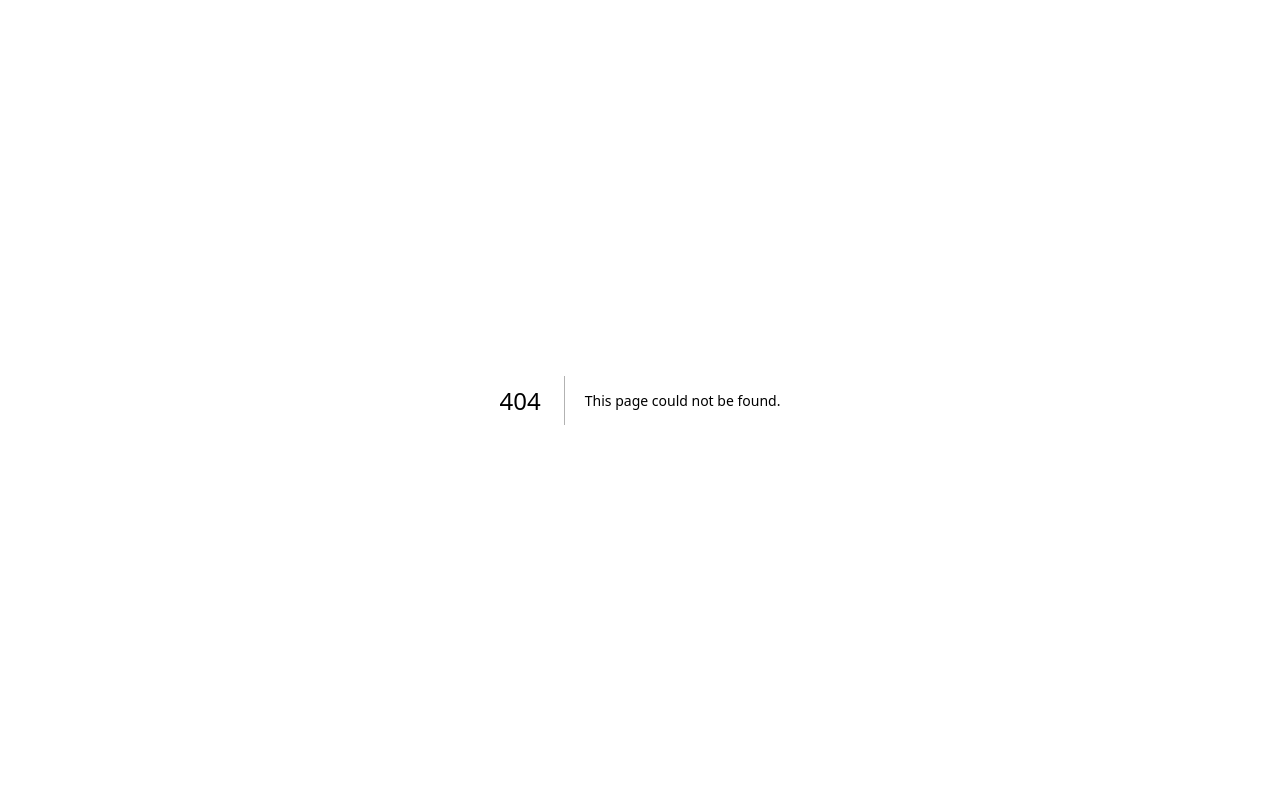
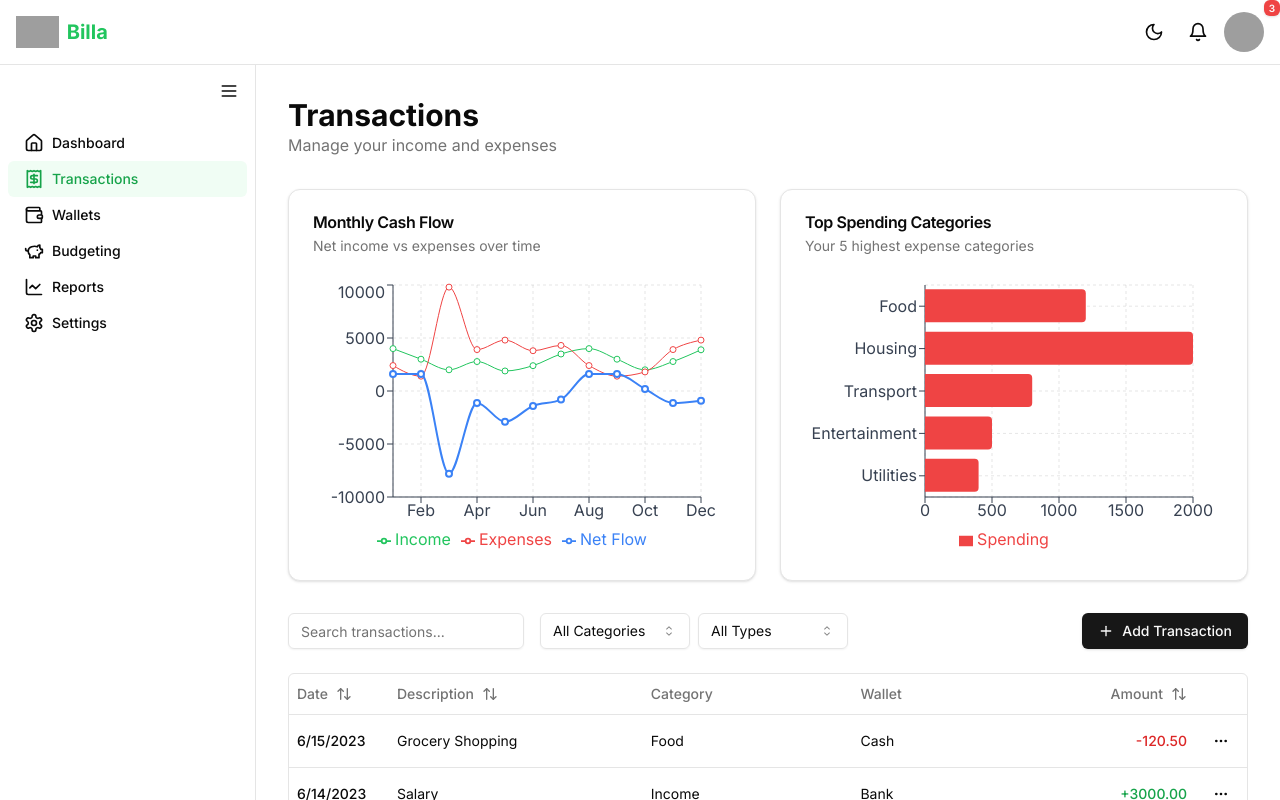
Before and after one commit to aaronaminubandado/billa, a Next.js app: page /transactions in a window 1280 px wide. Before the commit this address had no page. Shown: the top 800 px of the page. Built offline with nearby package versions, Linux system fonts and the light colour scheme; grey boxes are pictures that could not be loaded.

Commit message:
feat: Transactions page to replace income and expense pages

```diff
--- /dev/null
+++ b/app/(dashboard)/transactions/page.tsx
@@ -0,0 +1,299 @@
+//  New unified transactions page replacing separate expense/income pages
+"use client";
+
+import React, { useState } from "react";
+import { Button } from "@/components/ui/button";
+import {
+  Card,
+  CardContent,
+  CardDescription,
+  CardHeader,
+  CardTitle,
+} from "@/components/ui/card";
+import {
+  Table,
+  TableBody,
+  TableCell,
+  TableHead,
+  TableHeader,
+  TableRow,
+} from "@/components/ui/table";
+import {
+  DropdownMenu,
+  DropdownMenuContent,
+  DropdownMenuItem,
+  DropdownMenuTrigger,
+} from "@/components/ui/dropdown-menu";
+import { Input } from "@/components/ui/input";
+import {
+  Select,
+  SelectContent,
+  SelectItem,
+  SelectTrigger,
+  SelectValue,
+} from "@/components/ui/select";
+import {
+  PlusIcon,
+  FilterIcon,
+  ArrowUpDownIcon,
+  MoreHorizontalIcon,
+} from "lucide-react";
+import { AddTransactionModal } from "@/components/transactions/add-transaction-modal";
+import { MonthlyFlowChart } from "@/components/transactions/monthly-flow-chart";
+import { TopCategoriesChart } from "@/components/transactions/top-categories-chart";
+import { Badge } from "@/components/ui/badge";
+import { useMediaQuery } from "@/hooks/use-media-query";
+import { cn } from "@/lib/utils";
+
+// Sample transaction data
+const transactions = [
+  {
+    id: 1,
+    date: "2023-06-15",
+    description: "Grocery Shopping",
+    category: "Food",
+    wallet: "Cash",
+    amount: -120.5,
+    type: "expense",
+  },
+  {
+    id: 2,
+    date: "2023-06-14",
+    description: "Salary",
+    category: "Income",
+    wallet: "Bank",
+    amount: 3000,
+    type: "income",
+  },
+  {
+    id: 3,
+    date: "2023-06-12",
+    description: "Restaurant",
+    category: "Food",
+    wallet: "Credit Card",
+    amount: -85.75,
+    type: "expense",
+  },
+  {
+    id: 4,
+    date: "2023-06-10",
+    description: "Freelance Work",
+    category: "Income",
+    wallet: "Bank",
+    amount: 500,
+    type: "income",
+  },
+  {
+    id: 5,
+    date: "2023-06-08",
+    description: "Gas",
+    category: "Transportation",
+    wallet: "Credit Card",
+    amount: -45.2,
+    type: "expense",
+  },
+  {
+    id: 6,
+    date: "2023-06-05",
+    description: "Movie Tickets",
+    category: "Entertainment",
+    wallet: "Cash",
+    amount: -30,
+    type: "expense",
+  },
+  {
+    id: 7,
+    date: "2023-06-01",
+    description: "Rent",
+    category: "Housing",
+    wallet: "Bank",
+    amount: -1200,
+    type: "expense",
+  },
+];
+
+export default function TransactionsPage() {
+  const [isAddModalOpen, setIsAddModalOpen] = useState(false);
+  const [searchQuery, setSearchQuery] = useState("");
+  const [categoryFilter, setCategoryFilter] = useState("all");
+  const [typeFilter, setTypeFilter] = useState("all");
+  const isMobile = useMediaQuery("(max-width: 768px)");
+
+  // Filter transactions based on search query and filters
+  const filteredTransactions = transactions.filter((transaction) => {
+    const matchesSearch = transaction.description
+      .toLowerCase()
+      .includes(searchQuery.toLowerCase());
+    const matchesCategory =
+      categoryFilter === "all" || transaction.category === categoryFilter;
+    const matchesType = typeFilter === "all" || transaction.type === typeFilter;
+
+    return matchesSearch && matchesCategory && matchesType;
+  });
+
+  // Get unique categories for filter dropdown
+  const categories = Array.from(new Set(transactions.map((t) => t.category)));
+
+  return (
+    <div>
+      <div className="mb-8">
+        <h1 className="text-3xl font-bold">Transactions</h1>
+        <p className="text-muted-foreground">Manage your income and expenses</p>
+      </div>
+
+      {/*  Added charts section with responsive grid */}
+      <div className="grid grid-cols-1 lg:grid-cols-2 gap-6 mb-8">
+        <Card>
+          <CardHeader>
+            <CardTitle>Monthly Cash Flow</CardTitle>
+            <CardDescription>Net income vs expenses over time</CardDescription>
+          </CardHeader>
+          <CardContent className="h-[300px]">
+            <MonthlyFlowChart />
+          </CardContent>
+        </Card>
+
+        <Card>
+          <CardHeader>
+            <CardTitle>Top Spending Categories</CardTitle>
+            <CardDescription>Your 5 highest expense categories</CardDescription>
+          </CardHeader>
+          <CardContent className="h-[300px]">
+            <TopCategoriesChart />
+          </CardContent>
+        </Card>
+      </div>
+
+      {/*  Enhanced filter controls with responsive layout */}
+      <div className="flex flex-col md:flex-row gap-4 mb-6 items-start md:items-center justify-between">
+        <div className="flex flex-col sm:flex-row gap-4 w-full md:w-auto">
+          <Input
+            placeholder="Search transactions..."
+            value={searchQuery}
+            onChange={(e) => setSearchQuery(e.target.value)}
+            className="max-w-[300px]"
+          />
+
+          <div className="flex gap-2">
+            <Select value={categoryFilter} onValueChange={setCategoryFilter}>
+              <SelectTrigger className="w-[150px]">
+                <SelectValue placeholder="Category" />
+              </SelectTrigger>
+              <SelectContent>
+                <SelectItem value="all">All Categories</SelectItem>
+                {categories.map((category) => (
+                  <SelectItem key={category} value={category}>
+                    {category}
+                  </SelectItem>
+                ))}
+              </SelectContent>
+            </Select>
+
+            <Select value={typeFilter} onValueChange={setTypeFilter}>
+              <SelectTrigger className="w-[150px]">
+                <SelectValue placeholder="Type" />
+              </SelectTrigger>
+              <SelectContent>
+                <SelectItem value="all">All Types</SelectItem>
+                <SelectItem value="income">Income</SelectItem>
+                <SelectItem value="expense">Expense</SelectItem>
+              </SelectContent>
+            </Select>
+          </div>
+        </div>
+
+        <Button onClick={() => setIsAddModalOpen(true)}>
+          <PlusIcon className="mr-2 h-4 w-4" />
+          Add Transaction
+        </Button>
+      </div>
+
+      {/*  Responsive table with horizontal scroll on mobile */}
+      <div className="rounded-md border overflow-hidden overflow-x-auto">
+        <Table>
+          <TableHeader>
+            <TableRow>
+              <TableHead className="w-[100px]">
+                <div className="flex items-center">
+                  Date
+                  <ArrowUpDownIcon className="ml-2 h-4 w-4" />
+                </div>
+              </TableHead>
+              <TableHead>
+                <div className="flex items-center">
+                  Description
+                  <ArrowUpDownIcon className="ml-2 h-4 w-4" />
+                </div>
+              </TableHead>
+              <TableHead>Category</TableHead>
+              <TableHead>Wallet</TableHead>
+              <TableHead className="text-right">
+                <div className="flex items-center justify-end">
+                  Amount
+                  <ArrowUpDownIcon className="ml-2 h-4 w-4" />
+                </div>
+              </TableHead>
+              <TableHead className="w-[50px]"></TableHead>
+            </TableRow>
+          </TableHeader>
+          <TableBody>
+            {filteredTransactions.length === 0 ? (
+              <TableRow>
+                <TableCell
+                  colSpan={6}
+                  className="text-center py-8 text-muted-foreground"
+                >
+                  No transactions found
+                </TableCell>
+              </TableRow>
+            ) : (
+              filteredTransactions.map((transaction) => (
+                <TableRow key={transaction.id}>
+                  <TableCell className="font-medium">
+                    {new Date(transaction.date).toLocaleDateString()}
+                  </TableCell>
+                  <TableCell>{transaction.description}</TableCell>
+                  <TableCell>{transaction.category}</TableCell>
+                  <TableCell>{transaction.wallet}</TableCell>
+                  <TableCell
+                    className={cn(
+                      "text-right font-medium",
+                      transaction.amount > 0
+                        ? "text-green-600 dark:text-green-400"
+                        : "text-red-600 dark:text-red-400"
+                    )}
+                  >
+                    {transaction.amount > 0 ? "+" : ""}
+                    {transaction.amount.toFixed(2)}
+                  </TableCell>
+                  <TableCell>
+                    <DropdownMenu>
+                      <DropdownMenuTrigger asChild>
+                        <Button variant="ghost" size="icon">
+                          <MoreHorizontalIcon className="h-4 w-4" />
+                          <span className="sr-only">Actions</span>
+                        </Button>
+                      </DropdownMenuTrigger>
+                      <DropdownMenuContent align="end">
+                        <DropdownMenuItem>Edit</DropdownMenuItem>
+                        <DropdownMenuItem className="text-red-600 dark:text-red-400">
+                          Delete
+                        </DropdownMenuItem>
+                      </DropdownMenuContent>
+                    </DropdownMenu>
+                  </TableCell>
+                </TableRow>
+              ))
+            )}
+          </TableBody>
+        </Table>
+      </div>
+
+      {/* Transaction form moved to modal */}
+      <AddTransactionModal
+        isOpen={isAddModalOpen}
+        onClose={() => setIsAddModalOpen(false)}
+      />
+    </div>
+  );
+}
```
